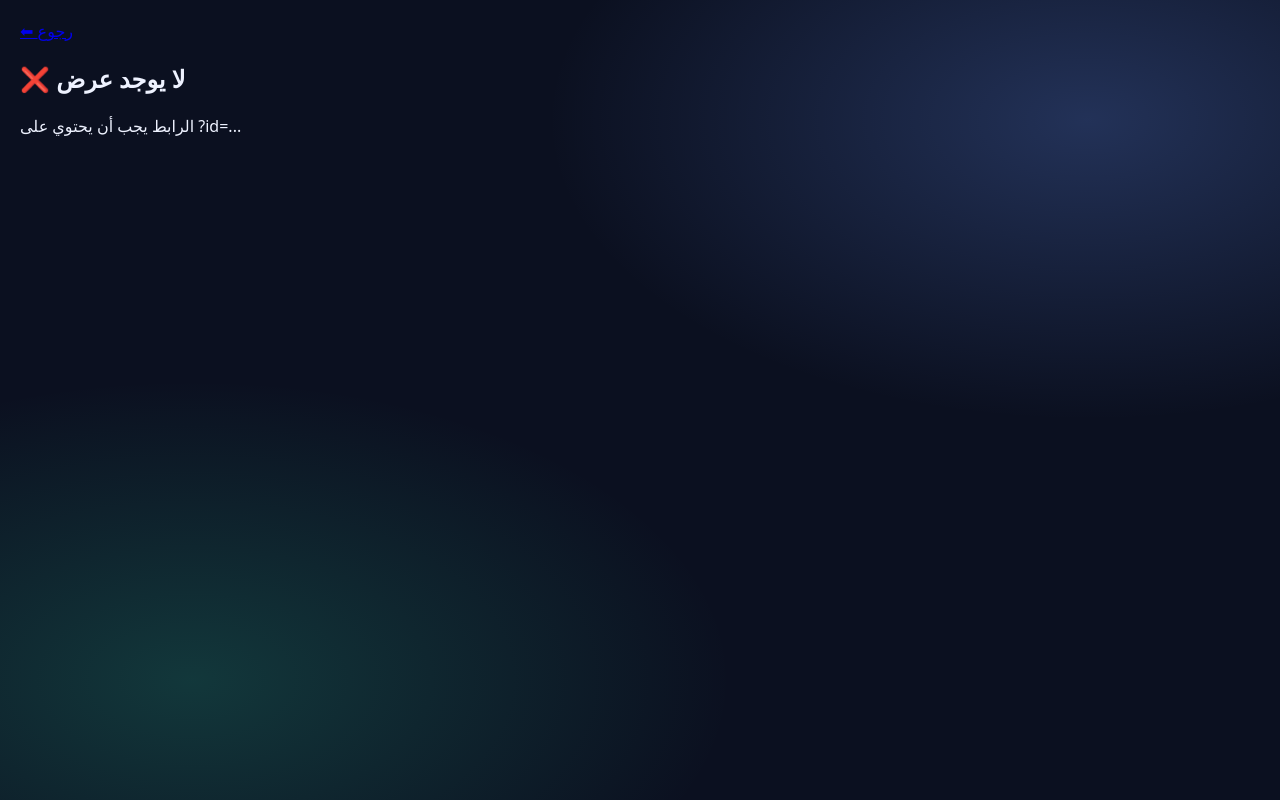
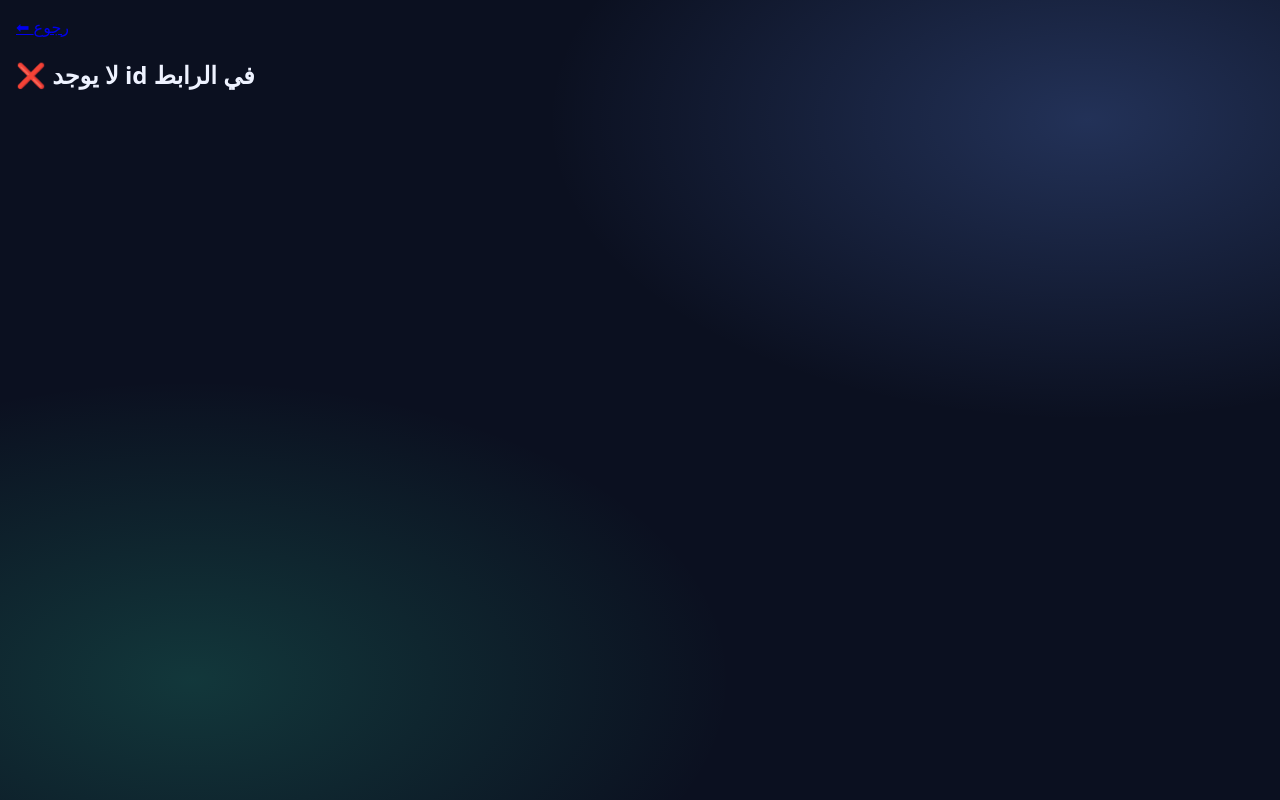
Before and after one commit to youssef316youssef/p-riode2, a plain HTML site: page viewer.html in a window 1280 px wide. Drawn offline with Linux system fonts and the light colour scheme.

Commit message:
Update viewer.html

```diff
--- a/viewer.html
+++ b/viewer.html
@@ -2,33 +2,30 @@
 <html lang="ar">
 <head>
   <meta charset="UTF-8">
-  <title>Viewer</title>
   <meta name="viewport" content="width=device-width, initial-scale=1">
+  <title>عرض الشرائح</title>
   <link rel="stylesheet" href="style.css">
 </head>
 <body>
 
-  <div style="padding:20px">
-    <a href="index.html">⬅ رجوع</a>
-    <h2 id="title">جاري فتح العرض...</h2>
-    <p id="content"></p>
+  <div style="padding:16px">
+    <a href="./index.html">⬅ رجوع</a>
+    <h2 id="title">جاري تحميل العرض...</h2>
   </div>
 
+  <!-- هنا سنعرض المحتوى الحقيقي -->
+  <div id="app" style="padding:16px"></div>
+
   <script>
+    // نخزن id في متغير عام ليستعمله app.js
     const params = new URLSearchParams(window.location.search);
-    const id = params.get("id");
-
-    const title = document.getElementById("title");
-    const content = document.getElementById("content");
-
-    if (!id) {
-      title.textContent = "❌ لا يوجد عرض";
-      content.textContent = "الرابط يجب أن يحتوي على ?id=...";
-    } else {
-      title.textContent = "✅ تم فتح العرض";
-      content.textContent = "ID = " + id;
-    }
+    window.PRESENTATION_ID = params.get("id");
+    document.getElementById("title").textContent = window.PRESENTATION_ID
+      ? ("عرض: " + window.PRESENTATION_ID)
+      : "❌ لا يوجد id في الرابط";
   </script>
 
+  <!-- نشغل نفس سكريبت الموقع -->
+  <script src="app.js"></script>
 </body>
 </html>
```
